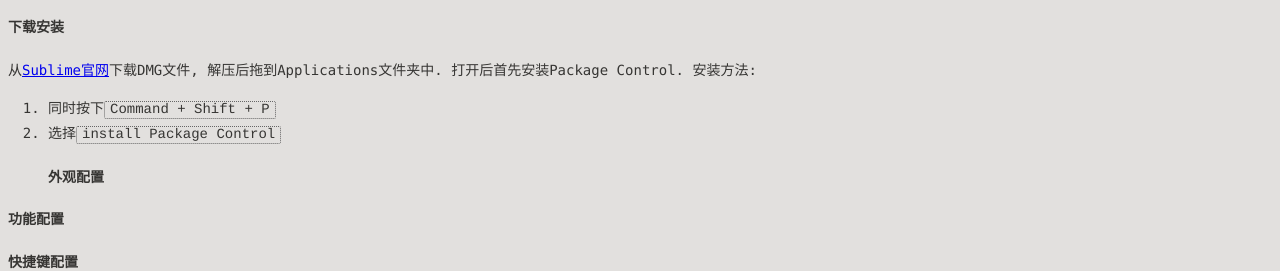
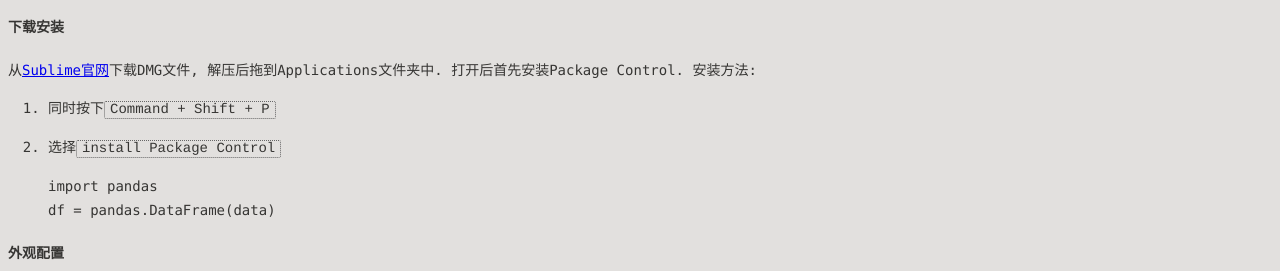
Before and after one commit to sirlaurie/sirlaurie.github.io, a plain HTML site: page config-sublime-text-for-python/index.html in a window 1280 px wide. Shown: the part 683-954 px from the top of the page. Drawn offline with nearby package versions, Linux system fonts and the light colour scheme; a web font is replaced by a local one.

Commit message:
Site updated: 2018-03-18 23:26:24

```diff
--- a/config-sublime-text-for-python/index.html
+++ b/config-sublime-text-for-python/index.html
@@ -5,17 +5,17 @@
 
   <title>为Python优化的Sublime Text配置 | Don&#39;t Talk</title>
   <meta name="viewport" content="width=device-width">
-  <meta name="description" content="Sublime Text 3 最终效果预览  下载安装从Sublime官网下载DMG文件, 解压后拖到Applications文件夹中. 打开后首先安装Package Control. 安装方法:  同时按下Command + Shift + P 选择install Package Control外观配置  功能配置快捷键配置">
+  <meta name="description" content="Sublime Text 3 最终效果预览  下载安装从Sublime官网下载DMG文件, 解压后拖到Applications文件夹中. 打开后首先安装Package Control. 安装方法:  同时按下Command + Shift + P 选择install Package Control  import pandas df = pandas.DataFrame(data)   外观配置">
 <meta property="og:type" content="article">
 <meta property="og:title" content="为Python优化的Sublime Text配置">
 <meta property="og:url" content="https://loricheung.github.io/config-sublime-text-for-python/index.html">
 <meta property="og:site_name" content="Don&#39;t Talk">
-<meta property="og:description" content="Sublime Text 3 最终效果预览  下载安装从Sublime官网下载DMG文件, 解压后拖到Applications文件夹中. 打开后首先安装Package Control. 安装方法:  同时按下Command + Shift + P 选择install Package Control外观配置  功能配置快捷键配置">
+<meta property="og:description" content="Sublime Text 3 最终效果预览  下载安装从Sublime官网下载DMG文件, 解压后拖到Applications文件夹中. 打开后首先安装Package Control. 安装方法:  同时按下Command + Shift + P 选择install Package Control  import pandas df = pandas.DataFrame(data)   外观配置">
 <meta property="og:image" content="https://loricheung.github.io/images/preview-sublime.png">
-<meta property="og:updated_time" content="2018-03-18T15:22:08.204Z">
+<meta property="og:updated_time" content="2018-03-18T15:26:04.308Z">
 <meta name="twitter:card" content="summary">
 <meta name="twitter:title" content="为Python优化的Sublime Text配置">
-<meta name="twitter:description" content="Sublime Text 3 最终效果预览  下载安装从Sublime官网下载DMG文件, 解压后拖到Applications文件夹中. 打开后首先安装Package Control. 安装方法:  同时按下Command + Shift + P 选择install Package Control外观配置  功能配置快捷键配置">
+<meta name="twitter:description" content="Sublime Text 3 最终效果预览  下载安装从Sublime官网下载DMG文件, 解压后拖到Applications文件夹中. 打开后首先安装Package Control. 安装方法:  同时按下Command + Shift + P 选择install Package Control  import pandas df = pandas.DataFrame(data)   外观配置">
 <meta name="twitter:image" content="https://loricheung.github.io/images/preview-sublime.png">
 
     <link rel="alternative" href="/atom.xml" title="Don&#39;t Talk" type="application/atom+xml">
@@ -78,9 +78,11 @@
 <h4 id="下载安装"><a href="#下载安装" class="headerlink" title="下载安装"></a>下载安装</h4><p>从<a href="https://www.sublimetext.com/" target="_blank" rel="noopener">Sublime官网</a>下载DMG文件, 解压后拖到Applications文件夹中. 打开后首先安装Package Control. 安装方法:</p>
 <ol>
 <li>同时按下<code>Command + Shift + P</code></li>
-<li>选择<code>install Package Control</code><h4 id="外观配置"><a href="#外观配置" class="headerlink" title="外观配置"></a>外观配置</h4></li>
+<li><p>选择<code>install Package Control</code></p>
+<p> import pandas<br> df = pandas.DataFrame(data)</p>
+</li>
 </ol>
-<h4 id="功能配置"><a href="#功能配置" class="headerlink" title="功能配置"></a>功能配置</h4><h4 id="快捷键配置"><a href="#快捷键配置" class="headerlink" title="快捷键配置"></a>快捷键配置</h4>
+<h4 id="外观配置"><a href="#外观配置" class="headerlink" title="外观配置"></a>外观配置</h4><h4 id="功能配置"><a href="#功能配置" class="headerlink" title="功能配置"></a>功能配置</h4><h4 id="快捷键配置"><a href="#快捷键配置" class="headerlink" title="快捷键配置"></a>快捷键配置</h4>
 
 	</div>
 	<footer class="entry-footer">
```
Also changed, not shown: index.html (+4 -2 lines).
